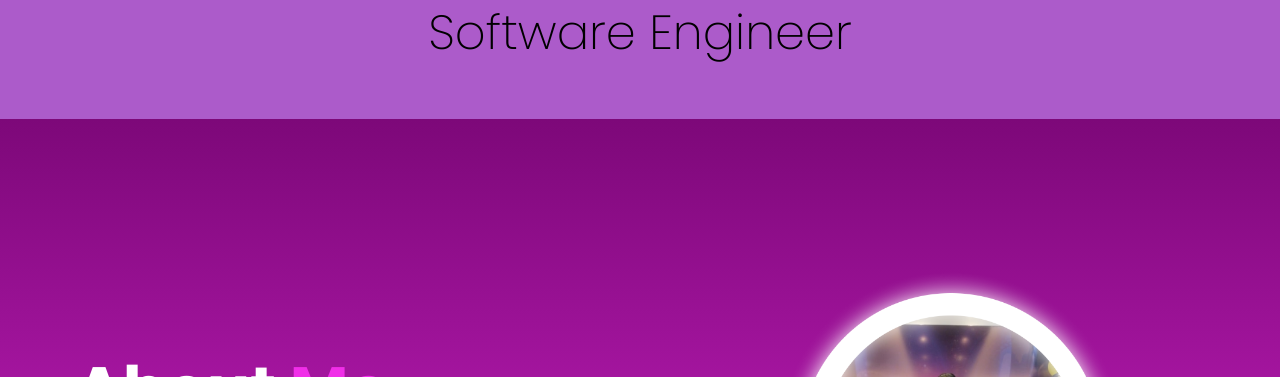
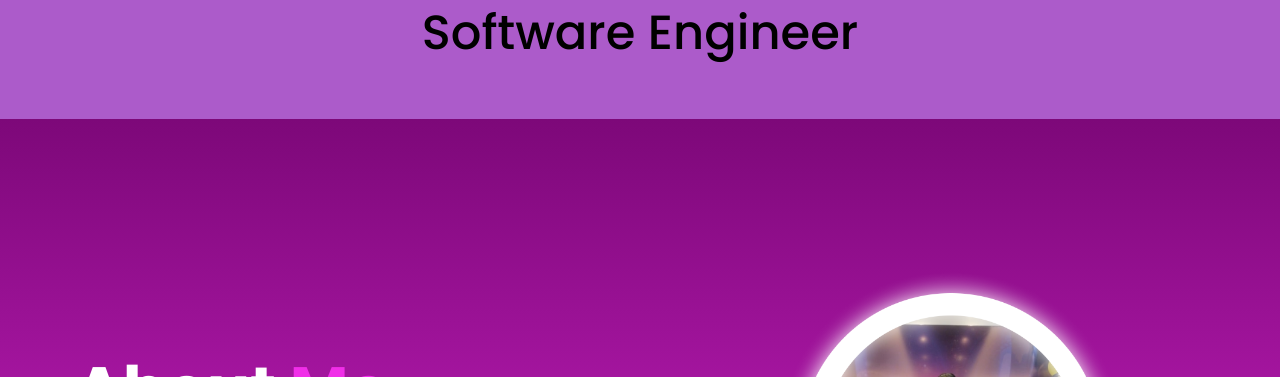
Before and after one commit to sachini2002/Portfolio_1, a plain HTML site: page index.html in a window 1280 px wide. Shown: the part 723-1100 px from the top of the page. Drawn offline with nearby package versions, Linux system fonts and the light colour scheme; files that its build step writes are made by us from their sources.

Commit message:
all done

```diff
--- a/CSS_CODE/firstimage.css
+++ b/CSS_CODE/firstimage.css
@@ -23,12 +23,7 @@
     justify-content: center;
     align-items: center;
 
-
-
 }
-
-
-
 
 .animation-clor h1{
     color: white;
@@ -40,7 +35,7 @@
 .animation-clor h3{
     color: black;
     font-size: 3rem;
-    font-weight: 200;
+    font-weight: 500;
     padding-bottom: 50px;
 
 }
--- a/index.html
+++ b/index.html
@@ -50,7 +50,7 @@
     </div>
     <div class="first-text">
         <h1>Sachini Poornima </h1>
-        <h3>Software Engineer</h3>
+        <h3 class="se">Software Engineer</h3>
     </div>
 
 </div>
```
